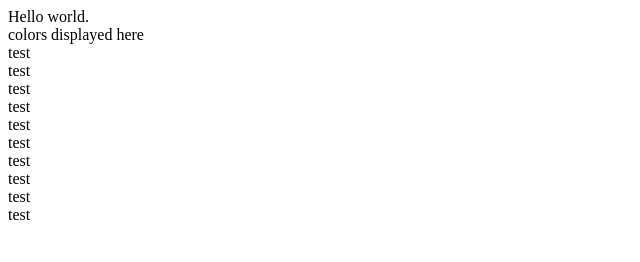
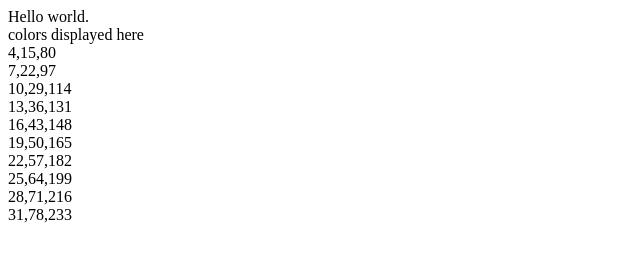
Before and after one commit to juissi999/colormapfcn, a plain HTML site: page docs/index.html in a window 1280 px wide. Shown: the whole page, without its empty margins (0-640 px from the left). Drawn offline with Linux system fonts and the light colour scheme.

Commit message:
Add calculation logic, display values in page

```diff
--- a/docs/index.html
+++ b/docs/index.html
@@ -17,13 +17,14 @@
 
   <script type="text/javascript">
     const howmany = 10;
-    cmapFcn.init(4, 15, 80)
+    cmapFcn.init(4, 15, 80, 3, 7, 17)
 
     const colorsHandle = document.getElementById('colors')
     colorsHandle.innerHTML = "colors displayed here"
     for (let i = 0; i < howmany; i++) {
       const newDiv = document.createElement('DIV')
-      newDiv.innerHTML = 'test'
+      const newColor = cmapFcn.getValue(i)
+      newDiv.innerHTML = newColor.r + ',' + newColor.g + ',' + newColor.b
       colorsHandle.appendChild(newDiv)
     }
   </script>
--- a/index.js
+++ b/index.js
@@ -1,10 +1,23 @@
 const cmapFcn = {
-  init: function (rstart, gstart, bstart) {
+  init: function (rstart, gstart, bstart, rincrement, gincrement, bincrement) {
     this.rstart = rstart
     this.gstart = gstart
     this.bstart = bstart
+    this.rincrement = rincrement
+    this.gincrement = gincrement
+    this.bincrement = bincrement
+  },
+  getValue: function (index) {
+    return {
+      r: (this.rstart + this.rincrement * index) % 256,
+      g: (this.gstart + this.gincrement * index) % 256,
+      b: (this.bstart + this.bincrement * index) % 256
+    }
   },
   rstart: 0,
   gstart: 0,
-  bstart: 0
+  bstart: 0,
+  rincrement: 1,
+  gincrement: 1,
+  bincrement: 1
 }
```
